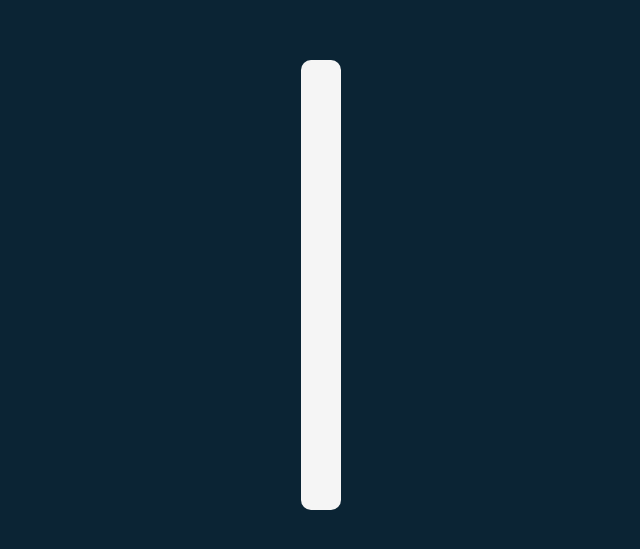
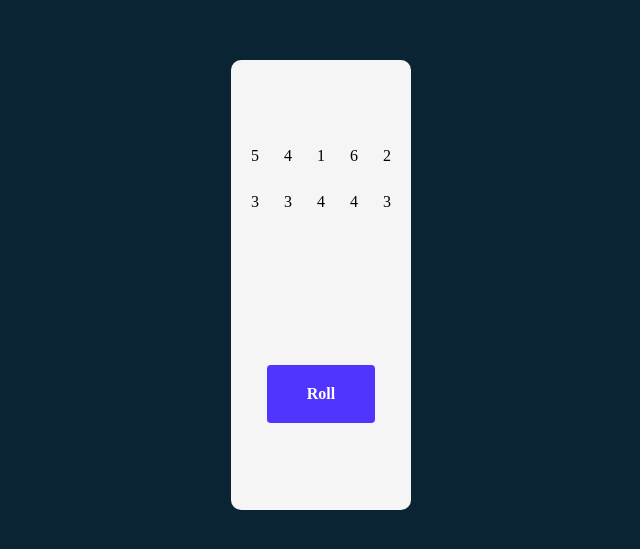
Before and after one commit to Simone-Carriero/tenzies, a React (Vite) app: page / in a window 1280 px wide. Shown: the part 115-664 px from the top of the page, without its empty margins (319-959 px from the left). Built offline with nearby package versions, Linux system fonts and the light colour scheme.

Commit message:
Add Die component and basic settings of game

```diff
--- a/src/App.jsx
+++ b/src/App.jsx
@@ -1,5 +1,6 @@
-import React from 'react';
+import React, { useState } from 'react';
 import { nanoid } from 'nanoid';
+import Die from './components/Die/Die';
 
 const App = () => {
   /* Functions for the dice */
@@ -25,7 +26,45 @@ const App = () => {
     return newDice;
   };
 
-  return <main className='main'></main>;
+  const [dice, setDice] = useState(allNewDice());
+  const [tenzies, setTenzies] = useState(false);
+
+  const rollDice = () => {
+    setDice((die) =>
+      die.map((die) => {
+        return die.isHeld ? die : generateNewDie();
+      })
+    );
+  };
+
+  const holdDice = (id) => {
+    setDice((prevDice) =>
+      prevDice.map((die) => {
+        return die.id === id ? {...die, isHeld: !die.isHeld} : die
+      })
+    );
+  };
+
+  return (
+    <main className='main'>
+      <section className='grid-container'>
+        {dice.map((die) => (
+          <Die
+            key={die.id}
+            value={die.value}
+            isHeld={die.isHeld}
+            holdDice={() => holdDice(die.id)}
+          />
+        ))}
+      </section>
+      <button
+        type='button'
+        className='btn'
+        onClick={rollDice}>
+        Roll
+      </button>
+    </main>
+  );
 };
 
 export default App;
--- /dev/null
+++ b/src/components/Die/Die.jsx
@@ -0,0 +1,8 @@
+import React from 'react';
+import './Die.css';
+
+const Die = ({ value, isHeld, holdDice }) => {
+  return <div onClick={holdDice}>{value}</div>;
+};
+
+export default Die;
```
Also changed, not shown: src/components/Die/Die.css (added).
